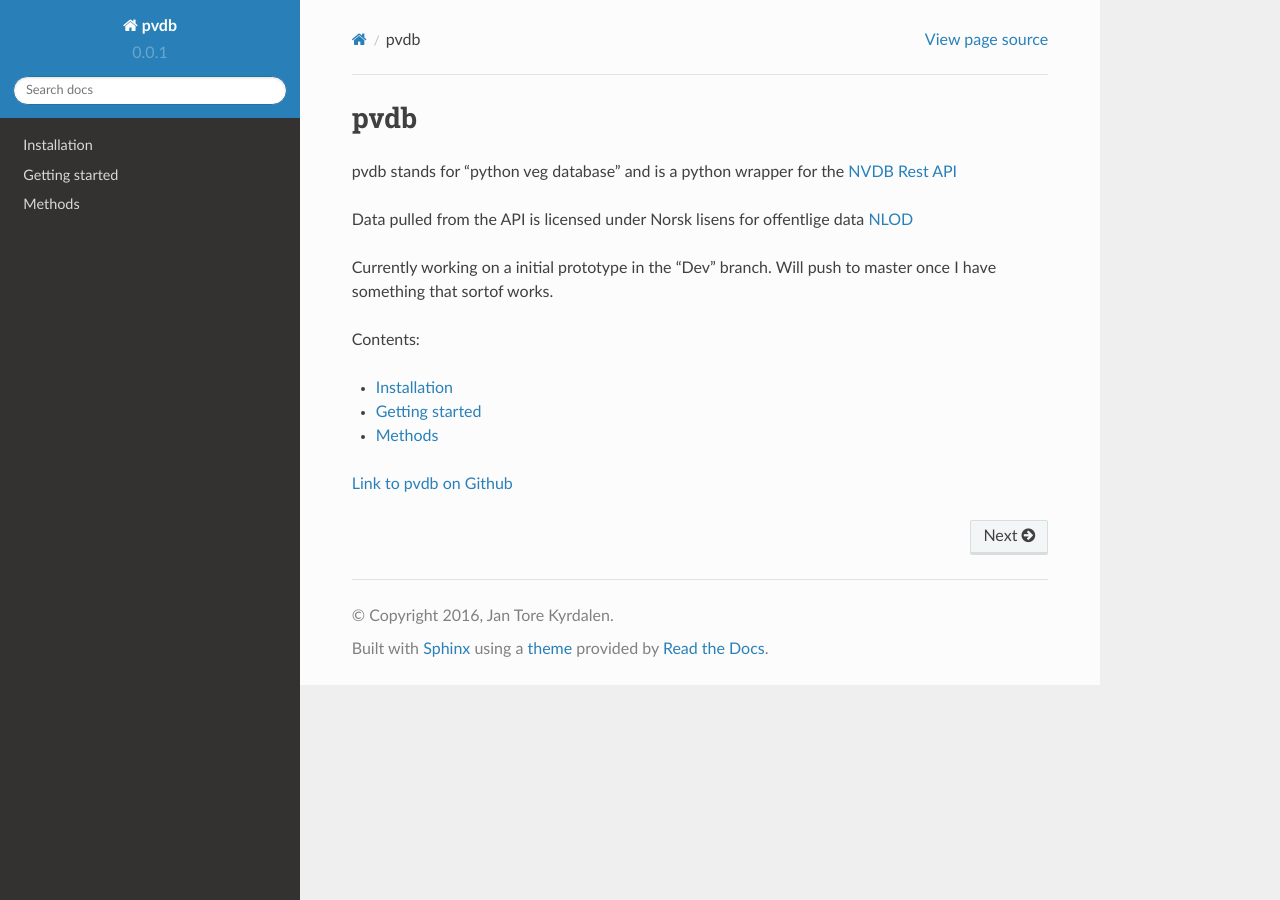
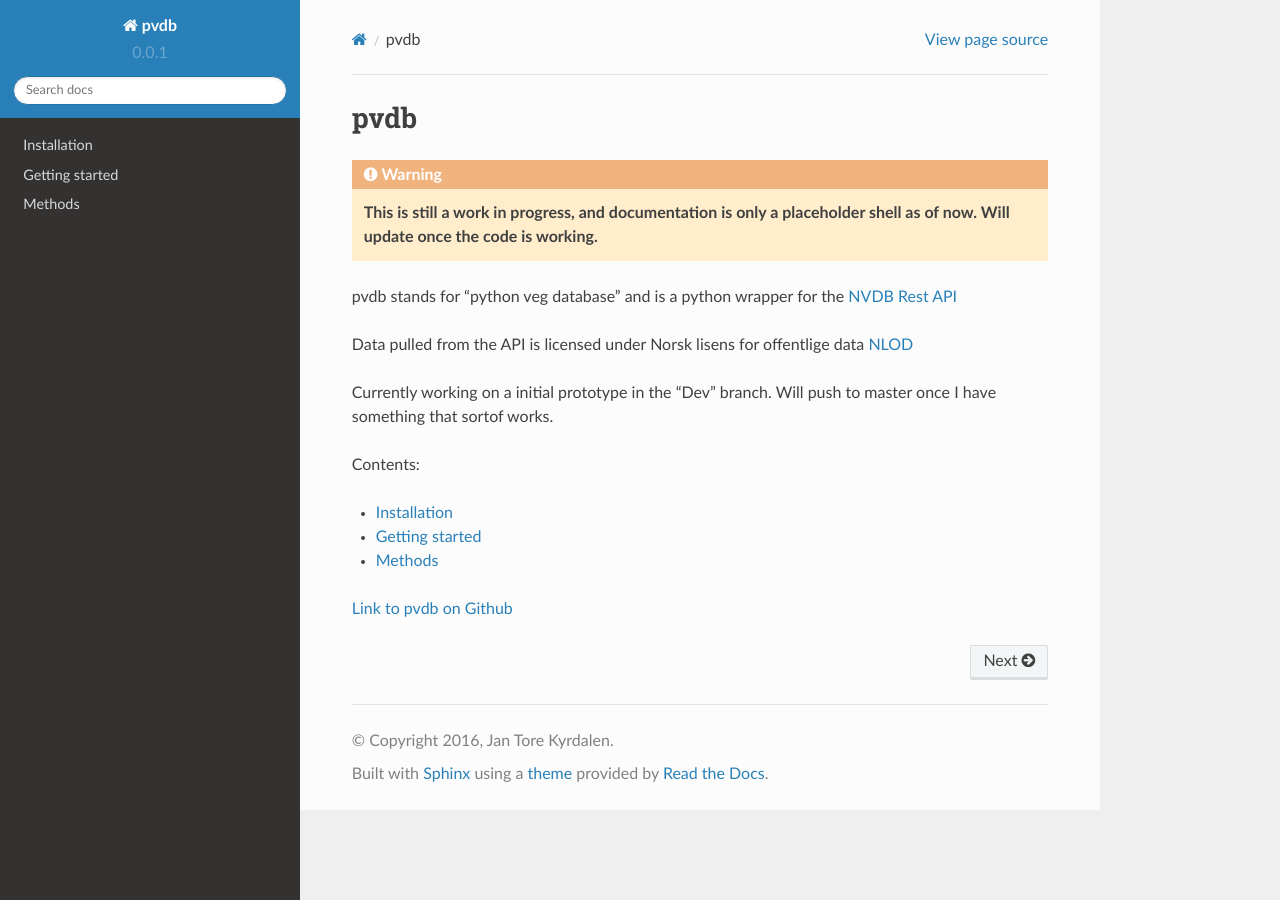
Before and after one commit to Acurus/pnvdb, a Sphinx documentation site: the page built from docs/source/index.rst, in a window 1280 px wide. Built offline with Sphinx 7.4.7 and the Read the Docs theme 2.0.0, drawn with Linux system fonts in a browser that asks for light colours.

Commit message:
updated docs

```diff
--- a/docs/source/index.rst
+++ b/docs/source/index.rst
@@ -1,5 +1,9 @@
 pvdb
 ================================
+
+.. warning:: **This is still a work in progress, and documentation is only a placeholder shell as of now. Will update once the code is working.**
+
+
 
 pvdb stands for "python veg database" and is a python wrapper for the `NVDB Rest API <https://www.vegvesen.no/nvdb/apidokumentasjon/>`_
 
```
Also changed, not shown: README.md (+2 -0 lines).
